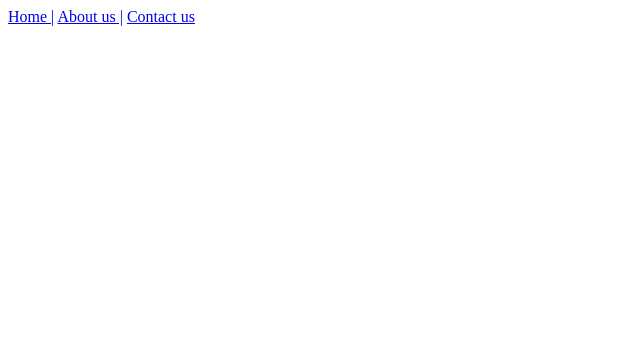
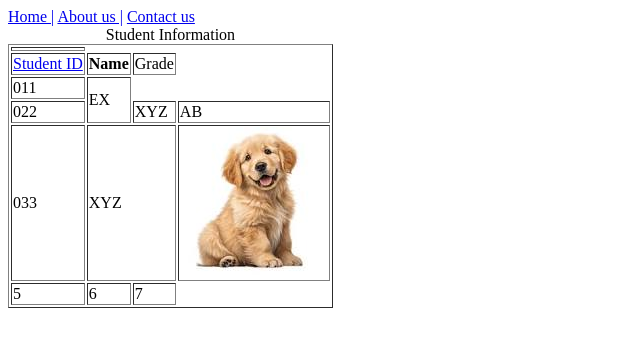
Before and after one commit to tgseyum/fall2026-desn3203, a plain HTML site: page week3/page/supage/contact.html in a window 1280 px wide. Shown: the whole page, without its empty margins (0-640 px from the left). Drawn offline with Linux system fonts and the light colour scheme.

Commit message:
table example created

```diff
--- a/week3/page/supage/contact.html
+++ b/week3/page/supage/contact.html
@@ -1,10 +1,12 @@
 <!DOCTYPE html>
 <html lang="en">
+
 <head>
     <meta charset="UTF-8">
     <meta name="viewport" content="width=device-width, initial-scale=1.0">
     <title>contact us</title>
 </head>
+
 <body>
     <header>
         <nav>
@@ -13,5 +15,41 @@
             <a href="#">Contact us</a>
         </nav>
     </header>
+    <div>
+        <table border="1">
+            <caption>Student Information</caption>
+            <th>
+                <tr>
+                    <td><a href="#">Student ID</a></td>
+                    <td><strong> Name</strong></td>
+                    <td>Grade</td>
+                </tr>
+            </th>
+            <tbody>
+                <tr>
+                    <td>011</td>
+                    <td rowspan="2">EX</td>
+                </tr>
+                <tr>
+                    <td>022</td>
+                    <td>XYZ</td>
+                    <td>AB</td>
+                </tr>
+                <tr>
+                    <td>033</td>
+                    <td colspan="2">XYZ</td>
+                    <td><img src="../../img/dog.jpg"/></td>
+
+                </tr>
+                <tr>
+                    <td>5</td>
+                    <td>6</td>
+                    <td>7</td>
+                </tr>
+            </tbody>
+
+        </table>
+    </div>
 </body>
+
 </html>
```
Lines whose indentation alone changed are shown as unchanged.
